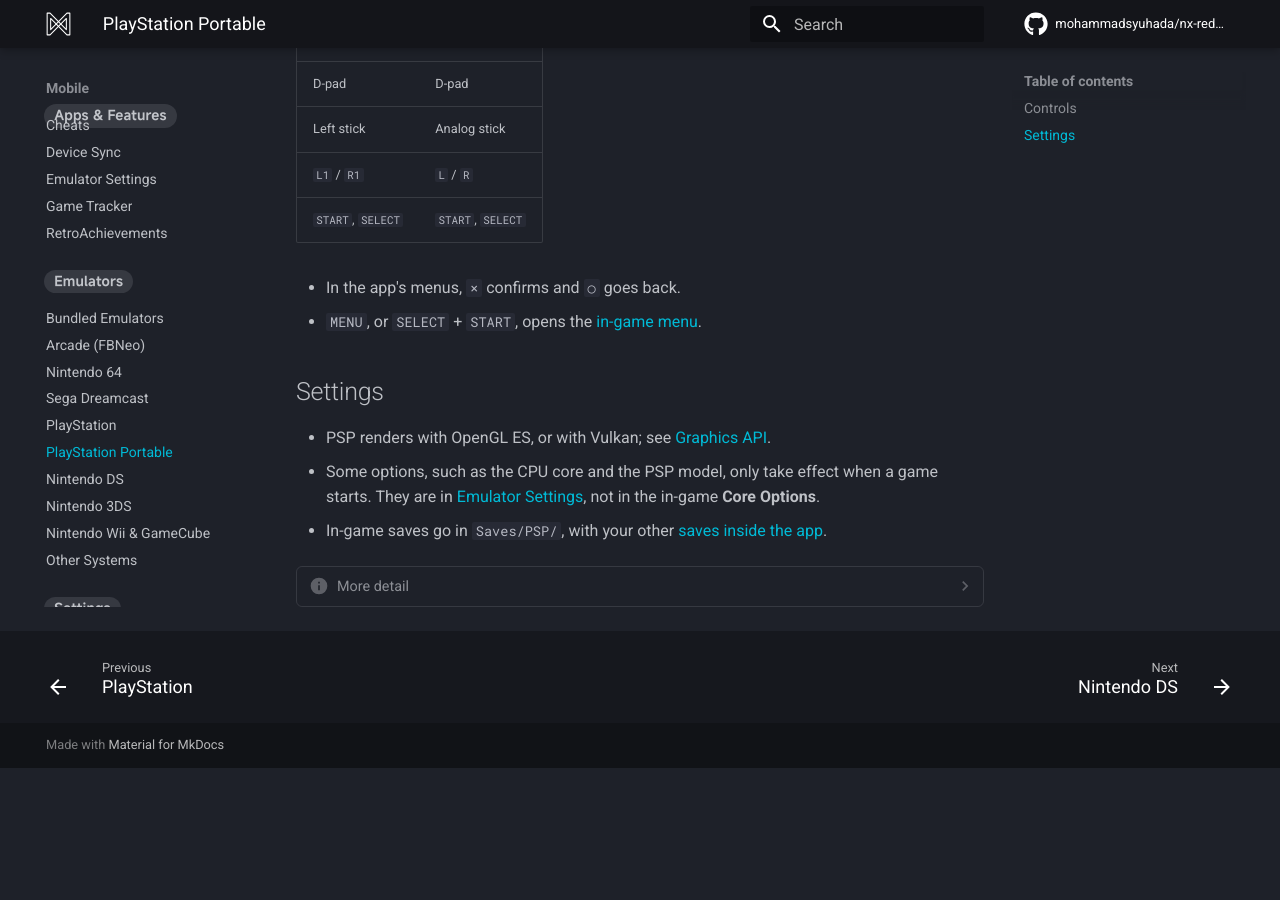
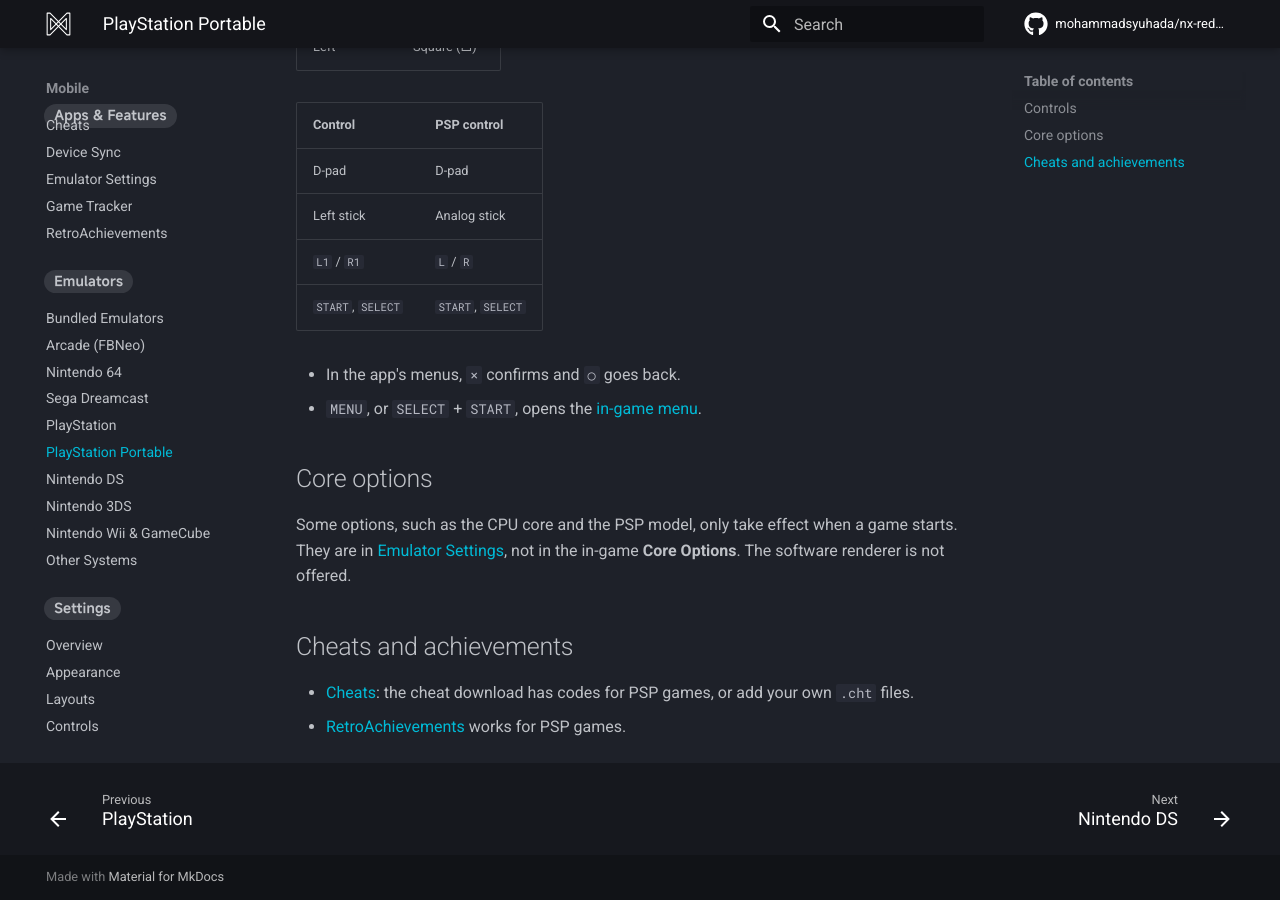
Before and after one commit to mohammadsyuhada/nx-redux-docs, an MkDocs documentation site: the page built from docs/mobile/emulators/psp.md, in a window 1280 px wide and 900 px high, scrolled down 1324 px. Built offline with MkDocs 1.6.1 and Material for MkDocs 9.7.7, drawn with Linux system fonts in a browser that asks for light colours; comment, search, counter and statistics services are not loaded; before the commit the page ends 2092 px from its top, so only the background shows below that; some of the changed text lies outside the part shown.

Commit message:
docs(mobile): PSP page in the DS / 3DS structure
Saves row and the Vulkan note in the intro, Core options for the start-only
options, and Cheats and achievements; no Console Settings section (one
in-game row).

```diff
--- a/docs/mobile/emulators/psp.md
+++ b/docs/mobile/emulators/psp.md
@@ -5,8 +5,12 @@
 | | PPSSPP |
 | --- | --- |
 | Folder | `Roms/Sony Playstation Portable (PSP)/` |
+| Saves | `Saves/PSP/` (the PSP's own `SAVEDATA` folder) |
 | BIOS | Not needed: PPSSPP's own files are bundled |
 | [File types](index.md) | `iso` `cso` `chd` `pbp` `elf` `prx` |
+
+- **Graphics API** can switch a game to Vulkan. See
+  [Graphics API](index.md#graphics-api).
 
 ## Controls
 
@@ -34,17 +38,14 @@
 - In the app's menus, `×` confirms and `○` goes back.
 - `MENU`, or `SELECT` + `START`, opens the [in-game menu](../in-game-menu.md).
 
-## Settings
+## Core options
 
-- PSP renders with OpenGL ES, or with Vulkan; see
-  [Graphics API](index.md#graphics-api).
-- Some options, such as the CPU core and the PSP model, only take effect when
-  a game starts. They are in [Emulator Settings](../emulator-settings.md),
-  not in the in-game **Core Options**.
-- In-game saves go in `Saves/PSP/`, with your other
-  [saves inside the app](../library.md#saves).
+Some options, such as the CPU core and the PSP model, only take effect when
+a game starts. They are in [Emulator Settings](../emulator-settings.md), not
+in the in-game **Core Options**. The software renderer is not offered.
 
-??? info "More detail"
-    - The software renderer is not offered.
-    - In-game saves are in the PSP's own `SAVEDATA` folder, under
-      `Saves/PSP/`.
+## Cheats and achievements
+
+- [Cheats](../cheats.md): the cheat download has codes for PSP games, or add
+  your own `.cht` files.
+- [RetroAchievements](../retroachievements.md) works for PSP games.
```
